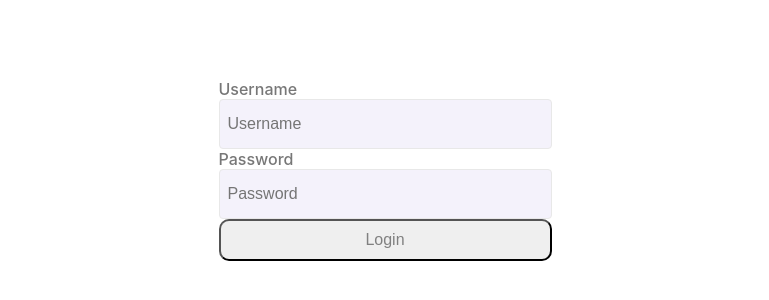
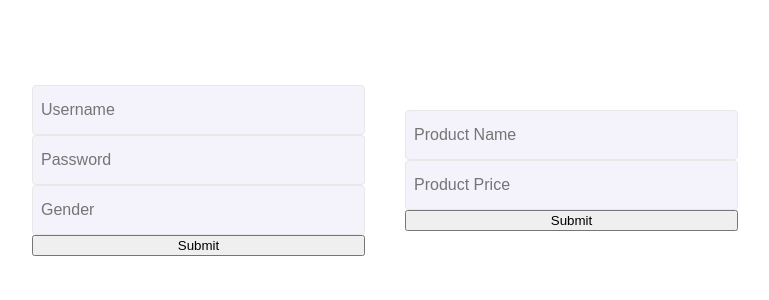
Before and after one commit to imyagnesh/zeolearn_hugo, a React (Create React App) app: page /login in a window 1280 px wide. Shown: the part 230-530 px from the top of the page, without its empty margins (255-1024 px from the left). Built offline with nearby package versions, Linux system fonts and the light colour scheme.

Commit message:
Commit codee for formik

```diff
--- a/package.json
+++ b/package.json
@@ -3,6 +3,7 @@
   "version": "0.1.0",
   "private": true,
   "dependencies": {
+    "formik": "^1.5.8",
     "prop-types": "^15.7.2",
     "react": "^16.10.1",
     "react-dom": "^16.10.1",
@@ -15,7 +16,8 @@
     "test": "react-scripts test",
     "eject": "react-scripts eject",
     "lint": "eslint --debug src/",
-    "lint:fix": "eslint --debug src/ --fix"
+    "lint:fix": "eslint --debug src/ --fix",
+    "prettier": "prettier --write src/**/*.js"
   },
   "eslintConfig": {
     "extends": "react-app"
@@ -33,7 +35,7 @@
     ]
   },
   "devDependencies": {
-    "babel-eslint": "^10.0.3",
+    "babel-eslint": "10.0.3",
     "eslint": "^6.5.0",
     "eslint-config-airbnb": "^18.0.1",
     "eslint-config-prettier": "^6.3.0",
--- a/src/App.js
+++ b/src/App.js
@@ -1,12 +1,15 @@
 import React from 'react';
 import './App.css';
 import Route from './route';
+import LocaleContext from './context/localeContext';
 
 function App() {
   return (
-    <div className="App">
-      <Route />
-    </div>
+    <LocaleContext>
+      <div className="App">
+        <Route />
+      </div>
+    </LocaleContext>
   );
 }
 
--- a/src/components/Button/index.js
+++ /dev/null
@@ -1,12 +0,0 @@
-import React from 'react';
-import './style.css'
-
-const Button = ({ disable, children, style, ...props }) => {
-  return (
-    <button type="button" className="btn" style={{ color: disable ? 'gray' : 'blue', ...style }} {...props}>
-        {children}
-    </button>
-  );
-};
-
-export default Button;
--- a/src/components/Button/style.css
+++ /dev/null
@@ -1,8 +0,0 @@
-.btn {
-  padding: 10px 30px;
-  font-size: 16px;
-  border-radius: 10px;
-  display: flex;
-  justify-content: center;
-  align-items: center;
-}
--- /dev/null
+++ b/src/components/Form/index.js
@@ -0,0 +1,44 @@
+/* eslint-disable react/jsx-props-no-spreading */
+import React from 'react';
+import PropTypes from 'prop-types';
+
+import { Formik, Field } from 'formik';
+
+const index = ({ fields, validation, onSubmit }) => {
+  return (
+    <Formik
+      initialValues={fields.reduce((p, c) => ({ ...p, [c.name]: c.value }), {})}
+      onSubmit={onSubmit}
+      validate={validation}
+    >
+      {({ handleSubmit, isSubmitting }) => {
+        return (
+          <form
+            style={{
+              display: 'flex',
+              flexDirection: 'column',
+              padding: 20,
+            }}
+            onSubmit={handleSubmit}
+          >
+            {fields.map(field => (
+              <Field key={field.name} {...field} />
+            ))}
+
+            <button type="submit" disabled={isSubmitting}>
+              {isSubmitting ? 'Loading....' : 'Submit'}
+            </button>
+          </form>
+        );
+      }}
+    </Formik>
+  );
+};
+
+index.propTypes = {
+  fields: PropTypes.array.isRequired,
+  validation: PropTypes.func.isRequired,
+  onSubmit: PropTypes.func.isRequired,
+};
+
+export default index;
--- a/src/components/Textbox/index.js
+++ b/src/components/Textbox/index.js
@@ -1,27 +1,22 @@
-/* eslint-disable jsx-a11y/label-has-associated-control */
+/* eslint-disable react/jsx-props-no-spreading */
 import React from 'react';
 import PropTypes from 'prop-types';
+import { ErrorMessage } from 'formik';
 import './style.css';
 
-const Index = ({ label, name, error, ...props }) => {
+const index = ({ field, ...props }) => {
   return (
     <div className="container">
-      {label && <label htmlFor={name}>{label}</label>}
-      <input name={name} className="textbox" type="text" {...props} />
-      {error && <span className="inlineError">{error}</span>}
+      <input className="textbox" type="text" {...field} {...props} />
+      <ErrorMessage name={field.name}>
+        {msg => <div className="inlineError">{msg}</div>}
+      </ErrorMessage>
     </div>
   );
 };
 
-Index.propTypes = {
-  name: PropTypes.string.isRequired,
-  label: PropTypes.string,
-  error: PropTypes.string,
+index.propTypes = {
+  field: PropTypes.object.isRequired,
 };
 
-Index.defaultProps = {
-  label: '',
-  error: ''
-};
-
-export default Index;
+export default index;
--- a/src/components/Textbox/style.css
+++ b/src/components/Textbox/style.css
@@ -21,6 +21,6 @@
 }
 
 .inlineError {
-  font-size: 13;
+  font-size: 12;
   color: red;
 }
--- /dev/null
+++ b/src/context/localeContext.js
@@ -0,0 +1,19 @@
+import React, { createContext } from 'react';
+
+export const { Provider, Consumer } = createContext();
+
+// eslint-disable-next-line react/prop-types
+const localeContext = ({ children }) => {
+  return (
+    <Provider
+      value={{
+        name: 'yagnesh',
+        gender: 'male',
+      }}
+    >
+      {children}
+    </Provider>
+  );
+};
+
+export default localeContext;
--- a/src/pages/Login.js
+++ b/src/pages/Login.js
@@ -1,42 +1,79 @@
+/* eslint-disable react/jsx-props-no-spreading */
 import React, { PureComponent } from 'react';
-import Textbox from '../components/Textbox/index';
-import Button from '../components/Button/index';
+import Textbox from '../components/Textbox';
+import Form from '../components/Form';
+// import Button from '../components/Button/index';
+
+const validation = values => {
+  const errors = {};
+  if (!values.username) {
+    errors.username = 'Username is Required';
+  }
+  if (!values.password) {
+    errors.password = 'Required';
+  } else if (values.password.length < 3) {
+    errors.password = 'Min 3 Char require';
+  } else if (values.password.length > 12) {
+    errors.password = 'Max 12 Char require';
+  }
+  return errors;
+};
+
+const productValidation = values => {
+  const errors = {};
+  if (!values.name) {
+    errors.name = 'name is Required';
+  }
+  if (!values.price) {
+    errors.price = 'Required';
+  }
+  return errors;
+};
+
+const fields = [
+  {
+    name: 'username',
+    value: '',
+    component: Textbox,
+    label: 'Username',
+    placeholder: 'Username',
+  },
+  {
+    name: 'password',
+    value: '',
+    component: Textbox,
+    label: 'Password',
+    placeholder: 'Password',
+    type: 'password',
+  },
+  {
+    name: 'gender',
+    value: '',
+    component: Textbox,
+    label: 'Gender',
+    placeholder: 'Gender',
+  },
+];
+
+const productFields = [
+  {
+    name: 'name',
+    value: '',
+    component: Textbox,
+    label: 'Product Name',
+    placeholder: 'Product Name',
+  },
+  {
+    name: 'price',
+    value: '',
+    component: Textbox,
+    label: 'Product Price',
+    placeholder: 'Product Price',
+  },
+];
 
 export default class Login extends PureComponent {
-  state = {
-    user: {
-      username: '',
-      password: '',
-    },
-    error: {},
-  };
-
-  onTextChange = e => {
-    const { user } = this.state;
-    this.setState(
-      { user: { ...user, [e.target.name]: e.target.value } },
-      () => {
-        this.setState({ error: {} });
-      },
-    );
-  };
-
-  submit = e => {
-    e.preventDefault();
-    const { user } = this.state;
-    const error = {};
-    if (!user.username) {
-      error.username = 'UserName required';
-    }
-    if (!user.password) {
-      error.password = 'Password required';
-    }
-    this.setState({ error });
-  };
-
   render() {
-    const { user, error } = this.state;
-    console.warn('error', error);
     return (
       <div
         style={{
@@ -47,36 +84,21 @@ export default class Login extends PureComponent {
           height: '100vh',
         }}
       >
-        <form
-          style={{
-            display: 'flex',
-            flexDirection: 'column',
-            padding: 20,
+        <Form
+          fields={fields}
+          validation={validation}
+          onSubmit={(values, actions) => {
+            console.log(values);
           }}
-          onSubmit={this.submit}
-          noValidate
-        >
-          <Textbox
-            name="username"
-            label="Username"
-            placeholder="Username"
-            value={user.username}
-            onChange={this.onTextChange}
-            error={error.username}
-          />
-          <Textbox
-            name="password"
-            label="Password"
-            placeholder="Password"
-            type="password"
-            value={user.password}
-            onChange={this.onTextChange}
-            error={error.password}
-          />
-          <Button disable type="submit">
-            Login
-          </Button>
-        </form>
+        />
+
+        <Form
+          fields={productFields}
+          validation={productValidation}
+          onSubmit={(values, actions) => {
+            console.log(values);
+          }}
+        />
       </div>
     );
   }
--- a/src/pages/Products.js
+++ b/src/pages/Products.js
@@ -1,7 +1,17 @@
 import React from 'react';
+import { Consumer } from '../context/localeContext';
 
 const Products = () => {
-  return <div>Products Page</div>;
+  return (
+    <div>
+      <Consumer>
+        {value => {
+          return <div>{value.name}</div>;
+        }}
+      </Consumer>
+      Products Page
+    </div>
+  );
 };
 
 export default Products;
```
Also changed, not shown: .eslintrc.json, 1 other file (tests, documents, lock files or other folders).
